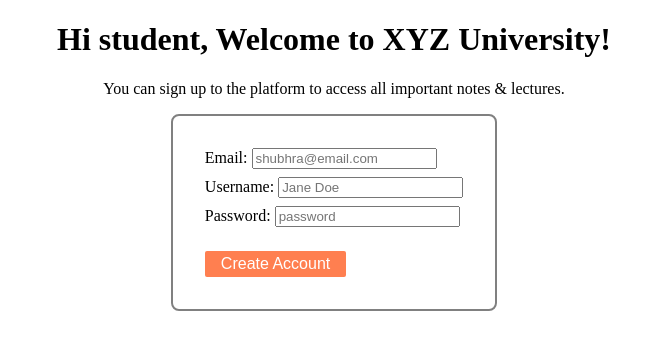
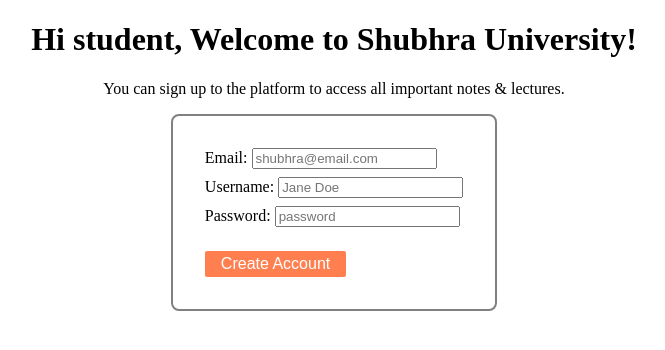
Before and after one commit to Shubhra7/Docker-Node-Proj, a website: page public/index.html in a window 1280 px wide. Shown: the whole page, without its empty margins (306-971 px from the left). Drawn offline with Linux system fonts and the light colour scheme.

Commit message:
Update university name in welcome message

```diff
--- a/public/index.html
+++ b/public/index.html
@@ -7,7 +7,7 @@
     <title>Home Page</title>
 </head>
 <body>
-    <h1>Hi student, Welcome to XYZ University!</h1>
+    <h1>Hi student, Welcome to Shubhra University!</h1>
     <p>You can sign up to the platform to access all important notes & lectures.</p>
 
     <form action="/addUser" method="POST" id="signupForm">
```
